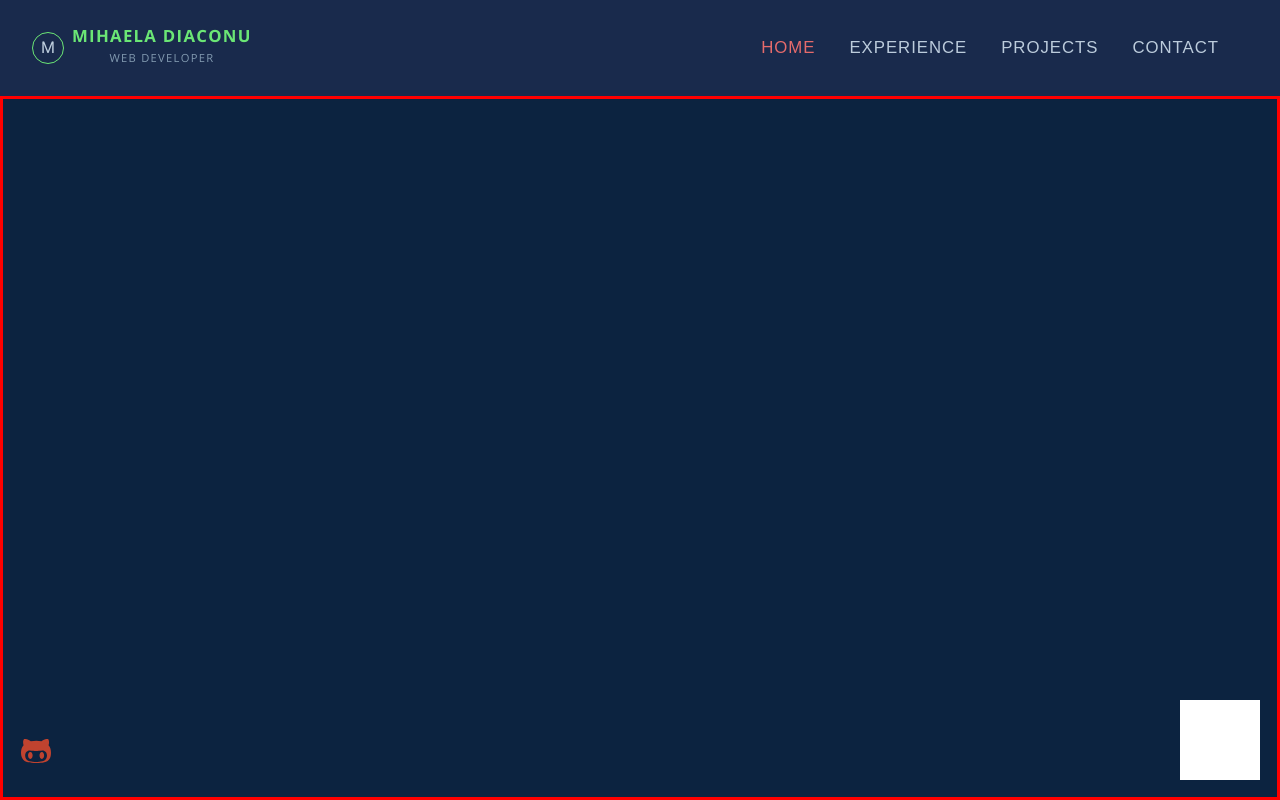
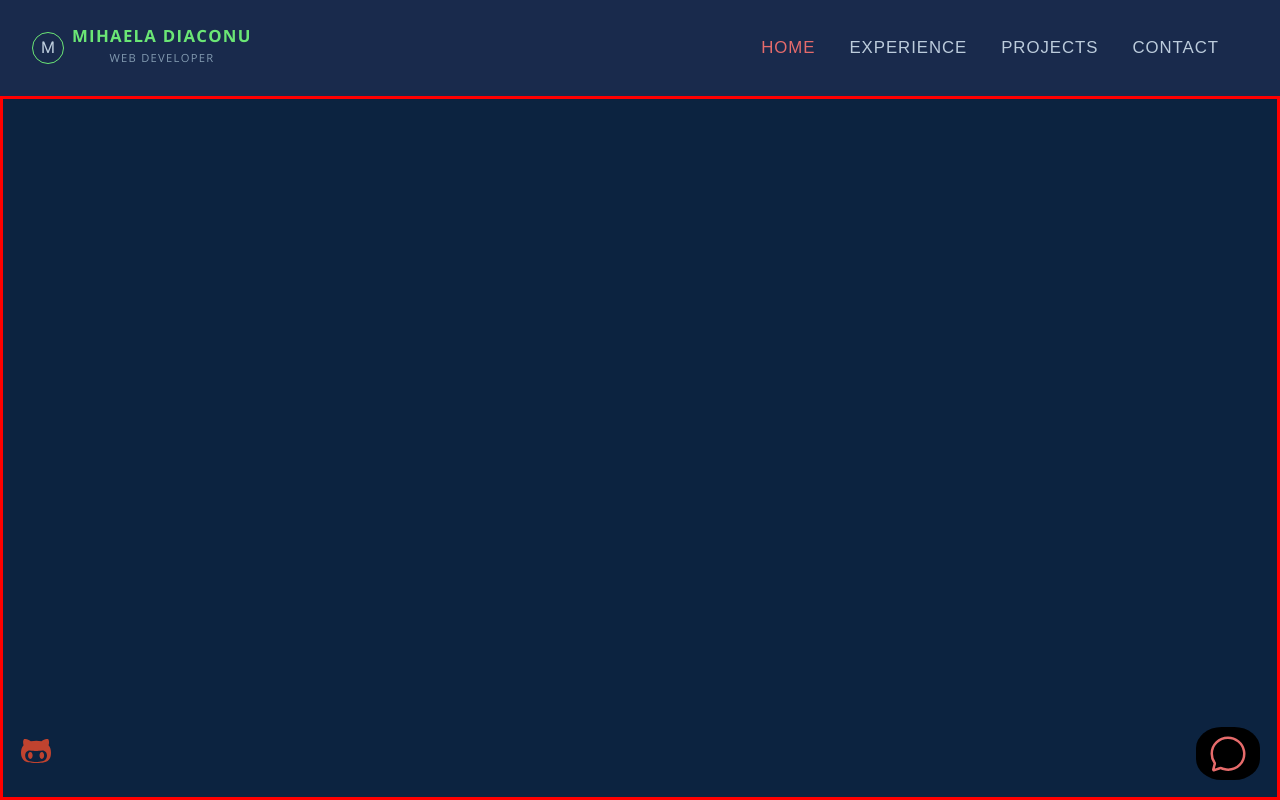
Before and after one commit to mdcodelab/mern-portofolio, a React (Create React App) app: page / in a window 1280 px wide. Shown: the top 800 px of the page. Built offline with nearby package versions, Linux system fonts and the light colour scheme; a web font is replaced by a local one.

Commit message:
ChatLauncher style

```diff
--- a/src/components/Chat.js
+++ b/src/components/Chat.js
@@ -1,12 +1,12 @@
 import React from "react";
-import Chat_cover from "./Chat_cover";
-import Chat_body from "./Chat_body";
+import ChatLauncher from "./ChatLauncher";
+import ChatRoom from "./ChatRoom";
 import styled from "styled-components";
 
 function Chat() {
   const [showChat, setShowChat] = React.useState(false);
 
-  return <Wrapper className="chat_container">{showChat ? <Chat_body /> : <Chat_cover/>}</Wrapper>;
+  return <Wrapper className="chat_container">{showChat ? <ChatRoom /> : <ChatLauncher/>}</Wrapper>;
 }
 
 const Wrapper = styled.div`
--- /dev/null
+++ b/src/components/ChatLauncher.js
@@ -0,0 +1,30 @@
+import React from "react";
+import styled from "styled-components";
+import { IoChatbubbleOutline } from "react-icons/io5";
+
+
+function ChatLauncher() {
+  return <Wrapper>
+    <IoChatbubbleOutline className="icon__launcher"></IoChatbubbleOutline>
+  </Wrapper>;
+}
+
+const Wrapper = styled.div`
+  width: 4rem;
+  height: 3.3rem;
+  display: flex;
+  align-items: center;
+  justify-content: center;
+  background: black;
+  border-radius: 40%;
+
+  .icon__launcher {
+    color: var(--clr-red-light-1);
+    font-size: 2.5rem;
+  }
+
+
+
+`;
+
+export default ChatLauncher;
--- /dev/null
+++ b/src/components/ChatRoom.js
@@ -0,0 +1,12 @@
+import React from 'react';
+import styled from "styled-components";
+
+function ChatRoom() {
+  return (
+    <div>
+
+    </div>
+  );
+}
+
+export default ChatRoom;
--- a/src/components/Chat_body.js
+++ /dev/null
@@ -1,11 +0,0 @@
-import React from 'react';
-
-function Chat_body() {
-  return (
-    <div>
-
-    </div>
-  );
-}
-
-export default Chat_body;
--- a/src/components/Chat_cover.js
+++ /dev/null
@@ -1,18 +0,0 @@
-import React from 'react';
-import styled from "styled-components";
-
-function Chat_cover() {
-  return (
-    <Wrapper>
-
-    </Wrapper>
-  );
-}
-
-const Wrapper = styled.div`
-width: 5rem;
-height: 5rem;
-background: white;
-`;
-
-export default Chat_cover;
```
Also changed, not shown: src/components/ChatEntrancer.js (added, +22 -0 lines).
